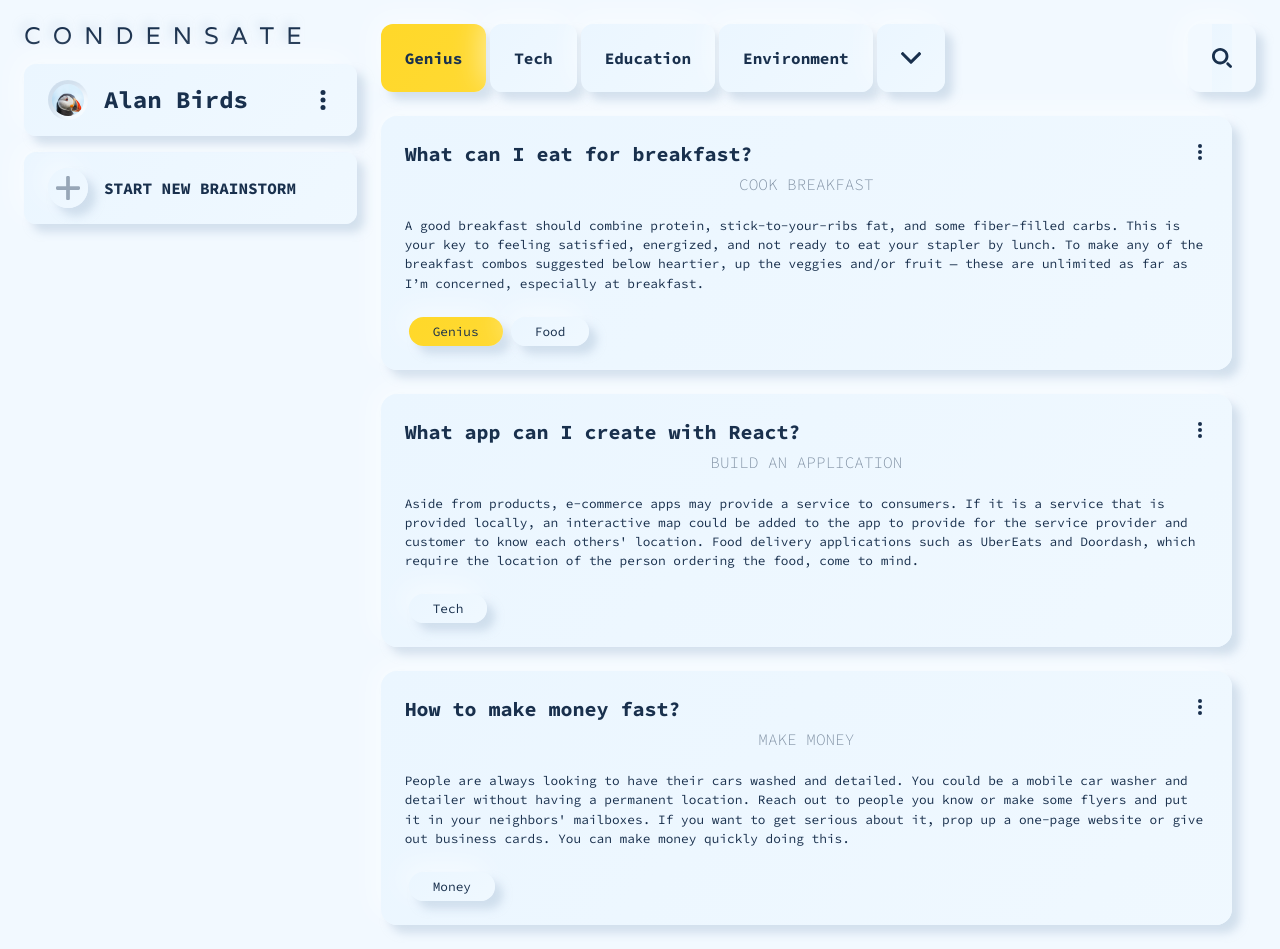
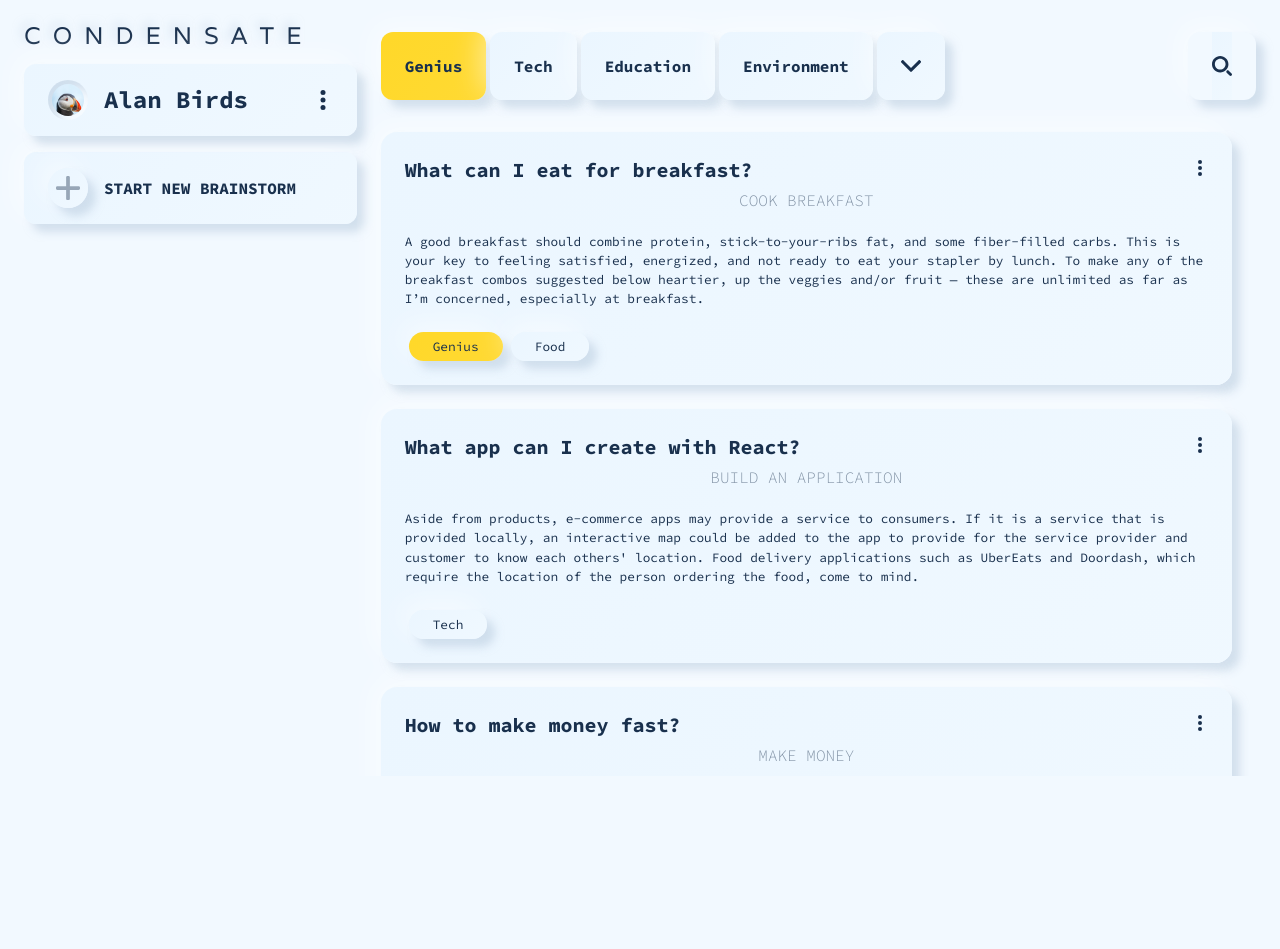
Before and after one commit to CondensateCrew/Condensate, a React (Create React App) app: page /dashboard in a window 1280 px wide. After the commit the page ends 800 px from the top, so only its background shows below. Built offline with nearby package versions, Linux system fonts and the light colour scheme.

Commit message:
Add main tag wrapper for BrainstormContainer

```diff
--- a/src/Containers/Dashboard/Dashboard.scss
+++ b/src/Containers/Dashboard/Dashboard.scss
@@ -19,6 +19,10 @@
     display: flex;
     align-items: center;
     justify-content: space-between;
+  }
+  main {
+    height: 100%; width: 100%;
+    overflow-y: scroll;
   }
 }
 
--- a/src/Containers/Dashboard/Dashboard.tsx
+++ b/src/Containers/Dashboard/Dashboard.tsx
@@ -44,7 +44,7 @@ const Dashboard: React.FC = () => {
         <CategoriesFilter {...{categories}} />
         <SearchBar />
       </header>
-      <BrainstormContainer />
+      <main><BrainstormContainer /></main>
     </main>
   )
 }
```
